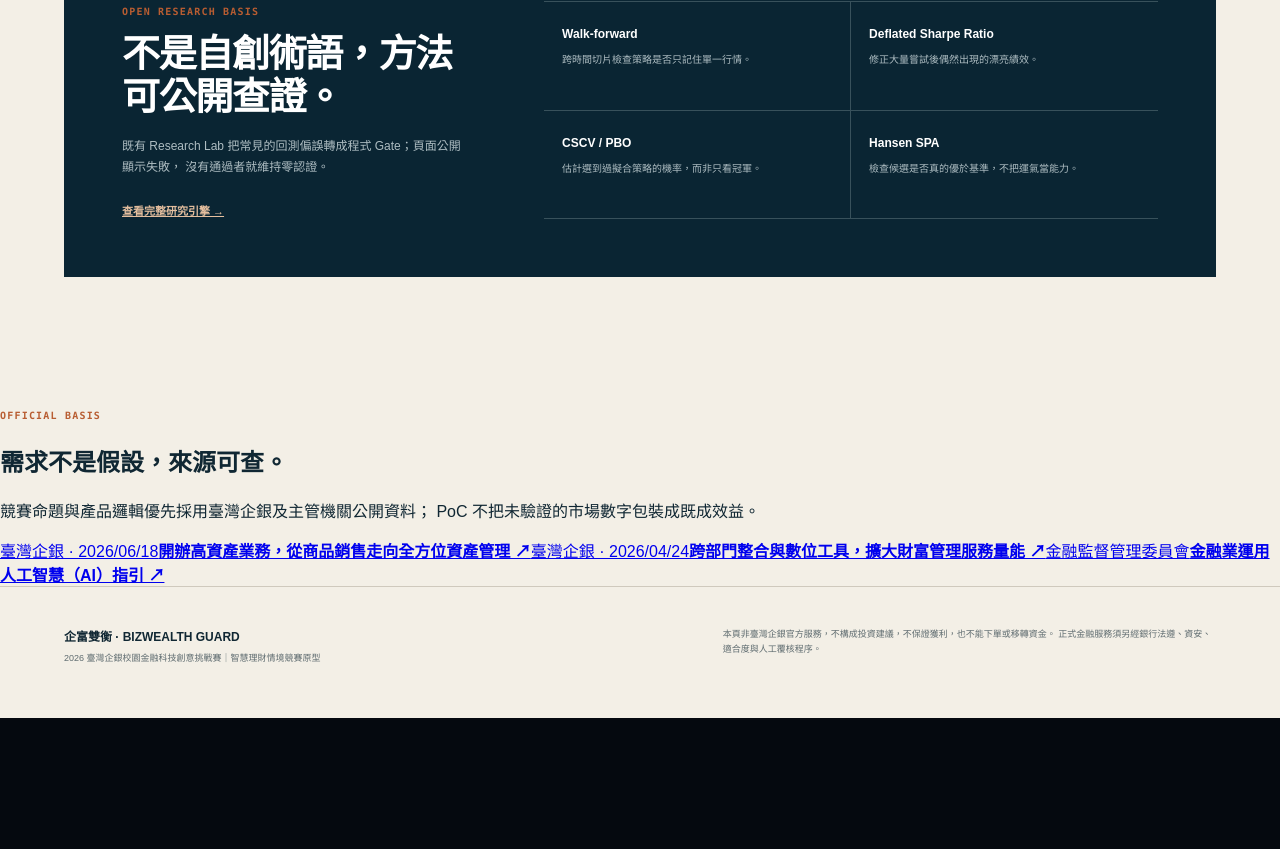
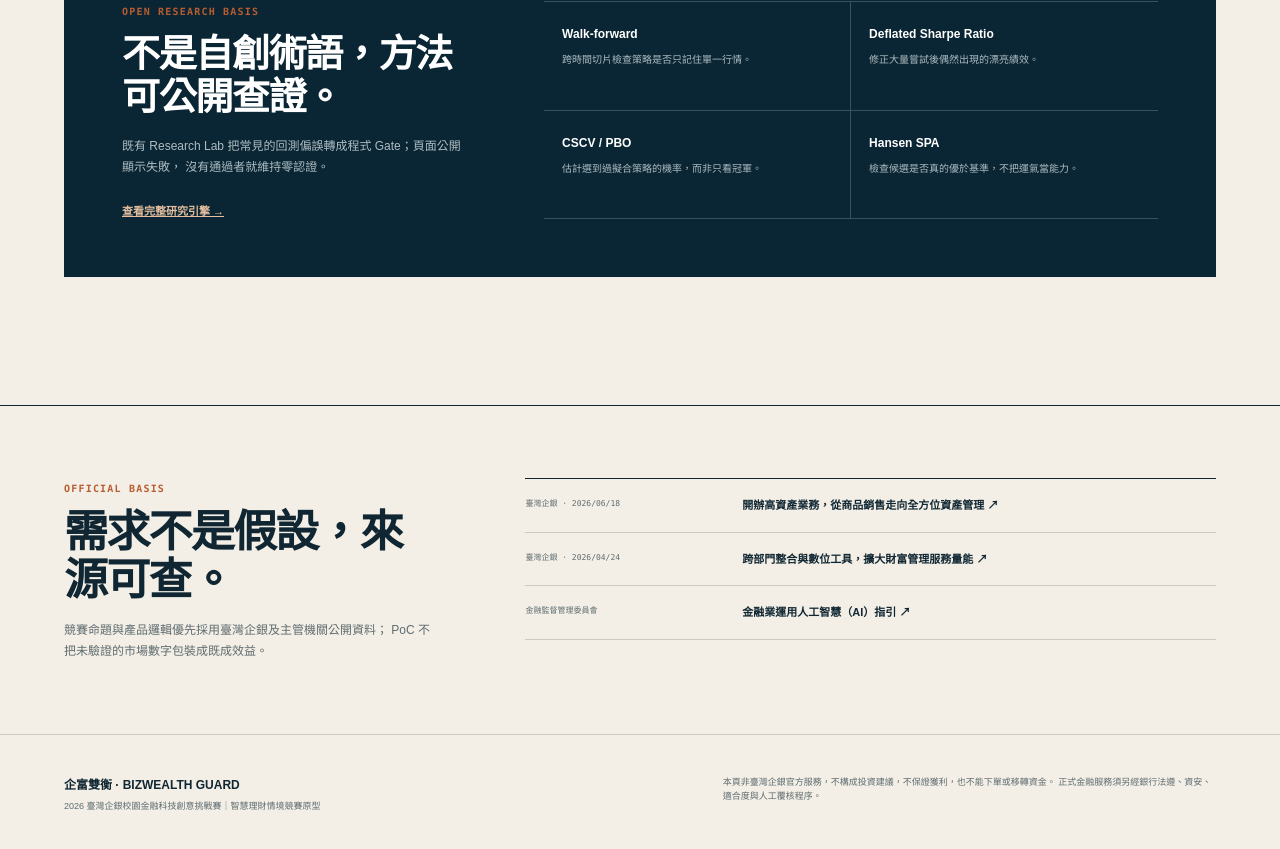
Before and after one commit to zy315220-bit/ai-stock-platform, a Next.js app in the folder frontend/: page /tbb-2026 in a window 1280 px wide. Shown: the part 8312-9161 px from the top of the page. Before the commit the page ends 9030 px from the top, so only its background shows below. Built offline with nearby package versions, Linux system fonts and the light colour scheme; no server answers.

Commit message:
style: add restrained official evidence section

```diff
--- a/frontend/app/tbb-2026/tbb.module.css
+++ b/frontend/app/tbb-2026/tbb.module.css
@@ -1869,6 +1869,63 @@
   line-height: 1.6;
 }
 
+
+.sourceSection {
+  display: grid;
+  grid-template-columns: minmax(260px, 0.7fr) minmax(0, 1.3fr);
+  gap: clamp(36px, 7vw, 92px);
+  width: min(1400px, 100%);
+  margin: 0 auto;
+  padding: 72px max(5vw, 28px);
+  border-top: 1px solid var(--ink);
+}
+
+.sourceSection h2 {
+  margin: 12px 0 0;
+  font-size: clamp(28px, 3.5vw, 44px);
+  line-height: 1.08;
+  letter-spacing: -0.04em;
+}
+
+.sourceSection p {
+  max-width: 520px;
+  margin: 16px 0 0;
+  color: var(--muted);
+  font-size: 12px;
+  line-height: 1.75;
+}
+
+.sourceLinks {
+  border-top: 1px solid var(--ink);
+}
+
+.sourceLinks a {
+  display: grid;
+  grid-template-columns: minmax(150px, 0.42fr) minmax(0, 1fr);
+  gap: 18px;
+  padding: 18px 0;
+  border-bottom: 1px solid var(--line);
+  color: var(--ink);
+  text-decoration: none;
+}
+
+.sourceLinks a:hover strong,
+.sourceLinks a:focus-visible strong {
+  color: var(--copper);
+}
+
+.sourceLinks span {
+  color: var(--muted);
+  font-family: ui-monospace, SFMono-Regular, Menlo, monospace;
+  font-size: 8px;
+}
+
+.sourceLinks strong {
+  font-size: 11px;
+  line-height: 1.5;
+  transition: color 150ms ease;
+}
+
 .footer {
   display: grid;
   grid-template-columns: 1fr minmax(320px, 0.8fr);
@@ -1990,6 +2047,7 @@
   .bridgeHeader,
   .researchGrid,
   .methodsPanel,
+  .sourceSection,
   .footer {
     grid-template-columns: 1fr;
   }
@@ -2286,6 +2344,15 @@
     border-right: 0;
   }
 
+  .sourceSection {
+    padding: 58px 20px;
+  }
+
+  .sourceLinks a {
+    grid-template-columns: 1fr;
+    gap: 7px;
+  }
+
   .footer {
     padding: 34px 20px 44px;
   }
```
